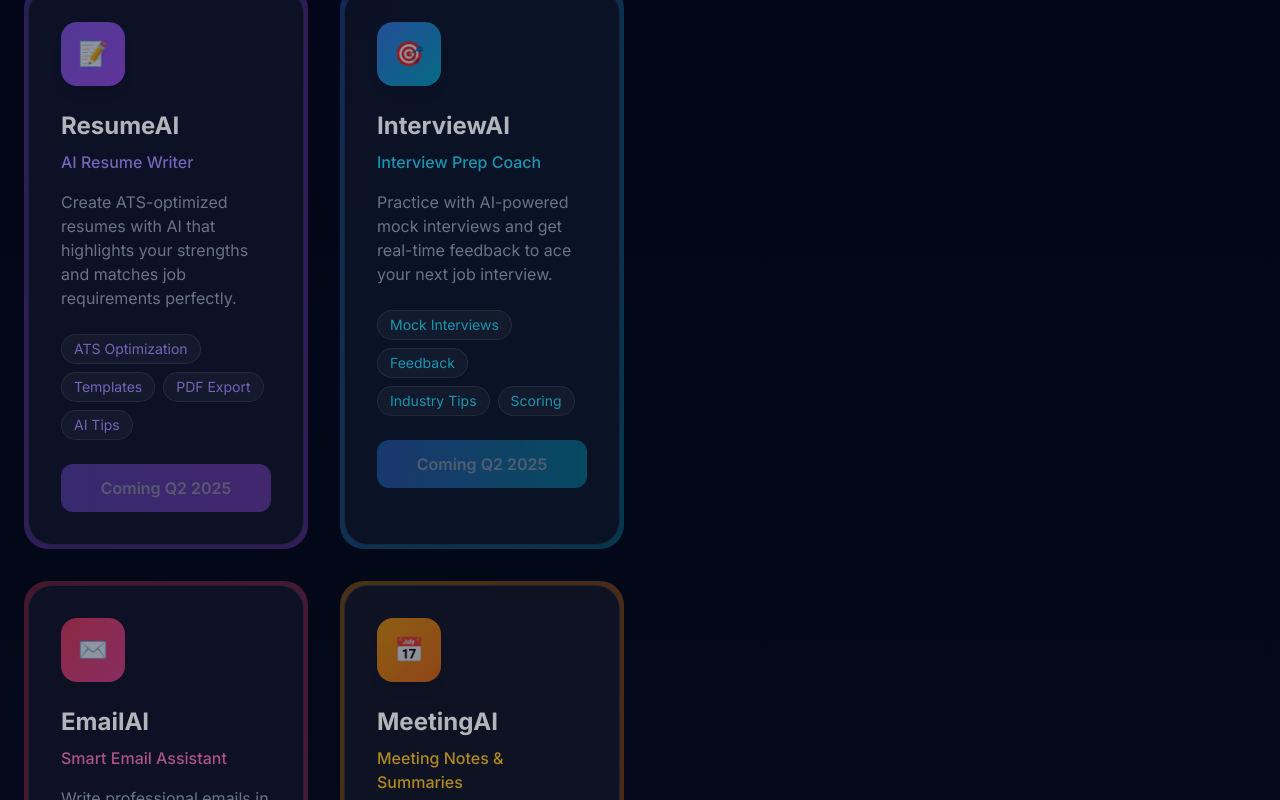
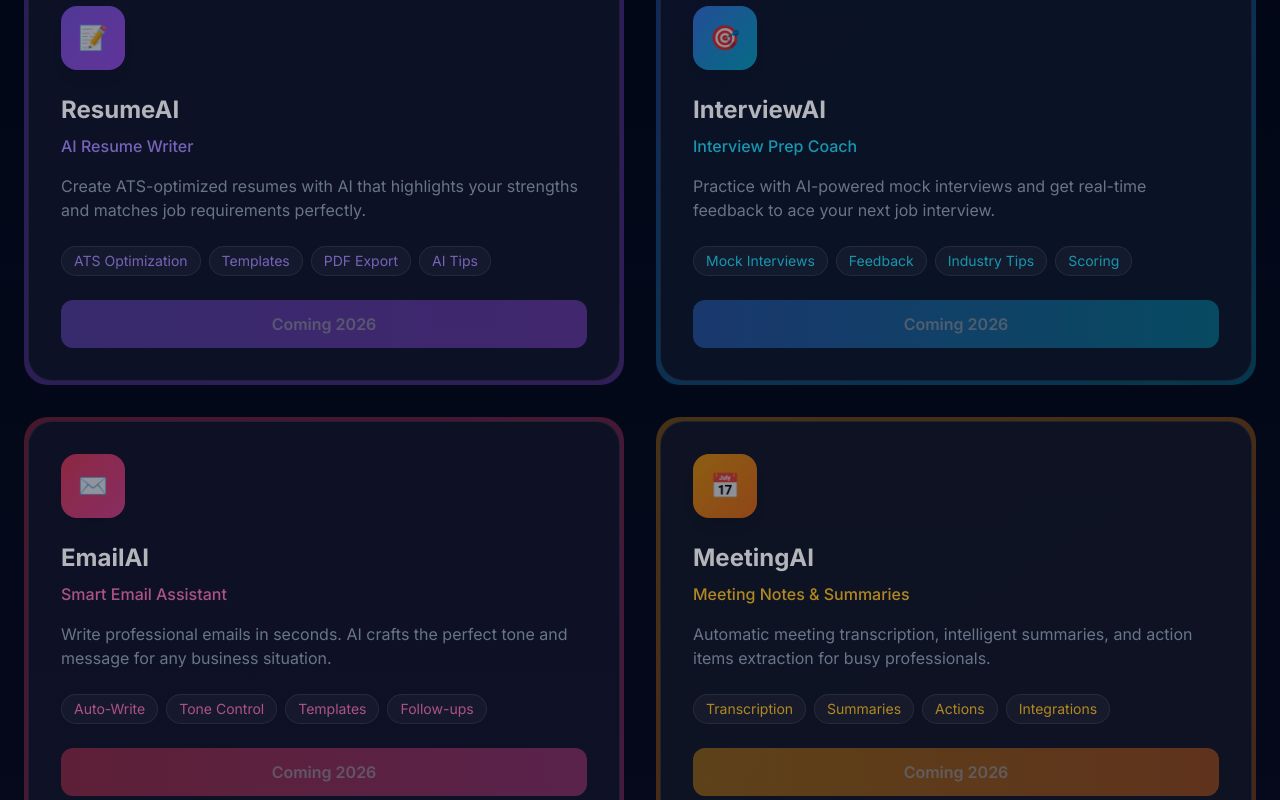
Before and after one commit to ashwilliams7-code/ahs-frontend, a React (Vite) app: page / in a window 1280 px wide. Shown: the part 1595-2395 px from the top of the page. Built offline with nearby package versions, Linux system fonts and the light colour scheme; no server answers.

Commit message:
Fix coming soon cards - move outside main grid so they're full width, change to Coming 2026

```diff
--- a/src/pages/Landing.jsx
+++ b/src/pages/Landing.jsx
@@ -268,9 +268,10 @@
                 </button>
               </div>
             </div>
+          </div>
 
-            {/* Coming Soon Apps - Same style as main apps */}
-            <div className="grid md:grid-cols-2 gap-8 mt-8">
+          {/* Coming Soon Apps - Same style as main apps */}
+          <div className="grid md:grid-cols-2 gap-8 mb-12">
               {[
                 { icon: '📝', name: 'ResumeAI', tagline: 'AI Resume Writer', desc: 'Create ATS-optimized resumes with AI that highlights your strengths and matches job requirements perfectly.', features: ['ATS Optimization', 'Templates', 'PDF Export', 'AI Tips'], color: 'from-violet-500 to-purple-500', textColor: 'text-violet-400' },
                 { icon: '🎯', name: 'InterviewAI', tagline: 'Interview Prep Coach', desc: 'Practice with AI-powered mock interviews and get real-time feedback to ace your next job interview.', features: ['Mock Interviews', 'Feedback', 'Industry Tips', 'Scoring'], color: 'from-blue-500 to-cyan-500', textColor: 'text-cyan-400' },
@@ -301,12 +302,11 @@
                       ))}
                     </div>
                     <div className={`w-full py-3 bg-gradient-to-r ${app.color} opacity-50 rounded-xl font-semibold text-center text-white/80`}>
-                      Coming Q2 2025
+                      Coming 2026
                     </div>
                   </div>
                 </div>
               ))}
-            </div>
           </div>
 
           {/* App Screenshots/Previews */}
```
